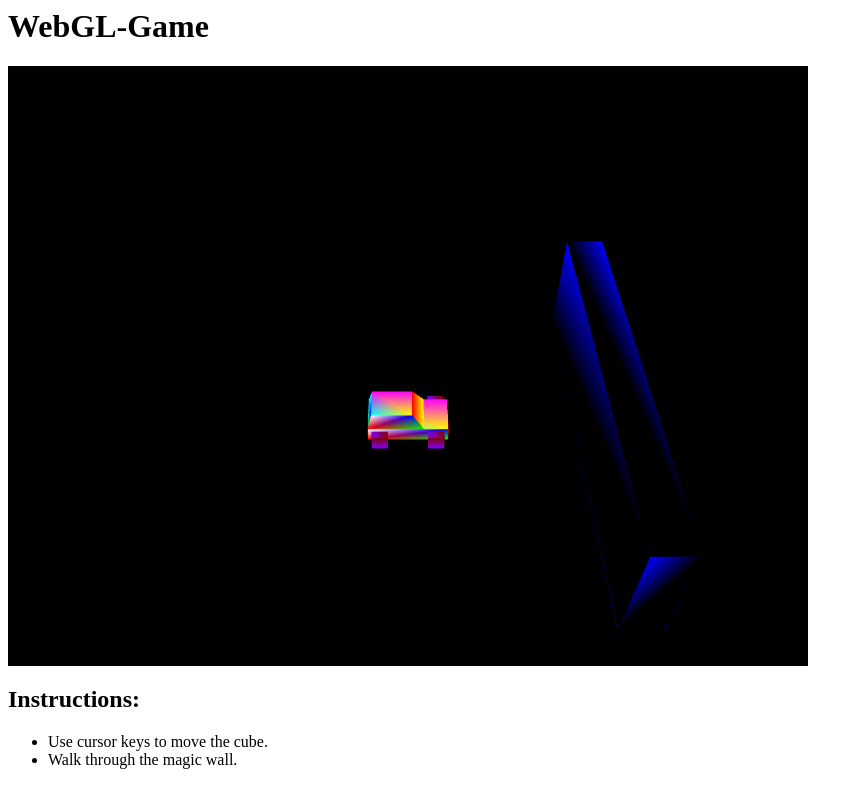
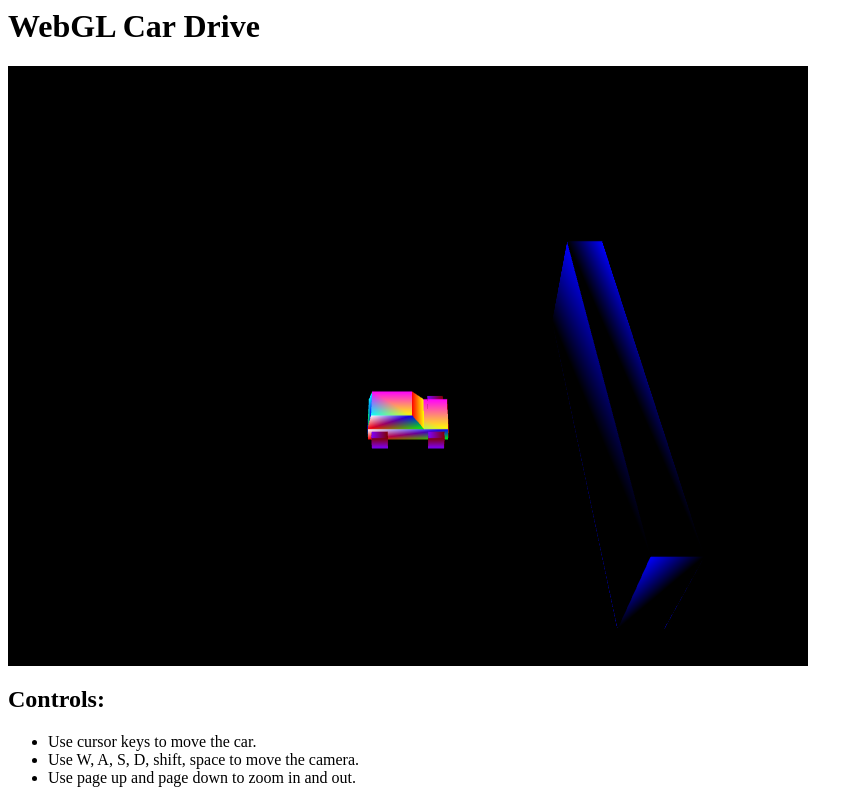
Before and after one commit to goofyMonk/WebGL-Game, a plain HTML site: page index.html in a window 1280 px wide. Shown: the whole page, without its empty margins (0-863 px from the left). Drawn offline with Linux system fonts and the light colour scheme.

Commit message:
Neue Control-Erklärung hinzugefügt

```diff
--- a/index.html
+++ b/index.html
@@ -678,8 +678,8 @@
             mat4.translate(mvMatrix, [0, -cameraSpeed, 0]);
          }
 
-         if (currentlyPressedKeys[17]) {
-            // Ctrl
+         if (currentlyPressedKeys[16]) {
+            // Shift
             mat4.rotate(mvMatrixCar, degToRad(-carRotation), [0, 1, 0]);
             mat4.translate(mvMatrixCar, [0, cameraSpeed, 0]);
             mat4.rotate(mvMatrixCar, degToRad(carRotation), [0, 1, 0]);
@@ -854,12 +854,13 @@
 </head>
 
 <body onload="webGLStart();">
-        <h1>WebGL-Game</h1>
+        <h1>WebGL Car Drive</h1>
     <canvas id="lesson01-canvas" style="border: none;" width="800" height="600"></canvas>
-        <h2>Instructions:</h2>
+        <h2>Controls:</h2>
     <ul>
-        <li>Use cursor keys to move the cube.
-        <li>Walk through the magic wall.
+        <li>Use cursor keys to move the car.
+        <li>Use W, A, S, D, shift, space to move the camera.
+        <li>Use page up and page down to zoom in and out.
     </ul>
 </body>
 
```
